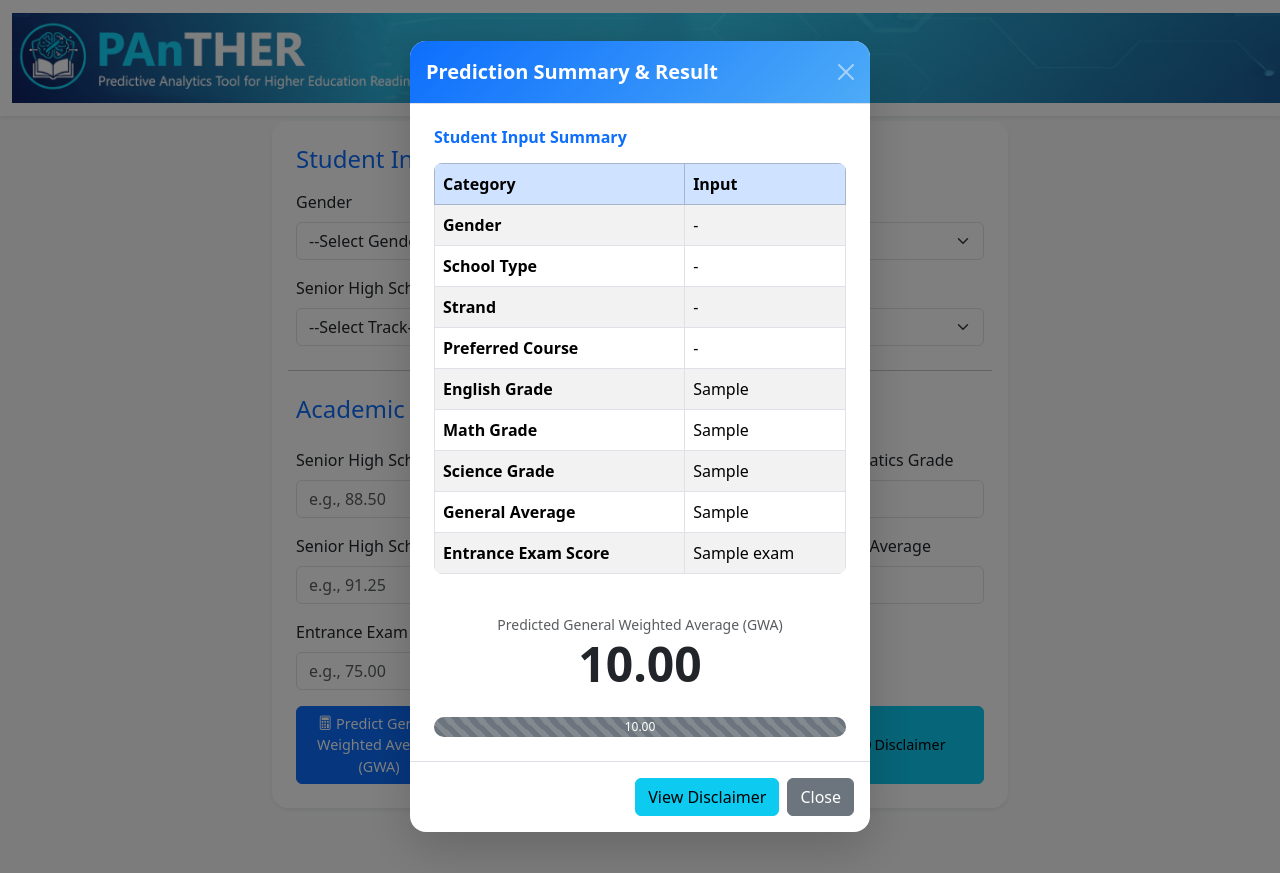
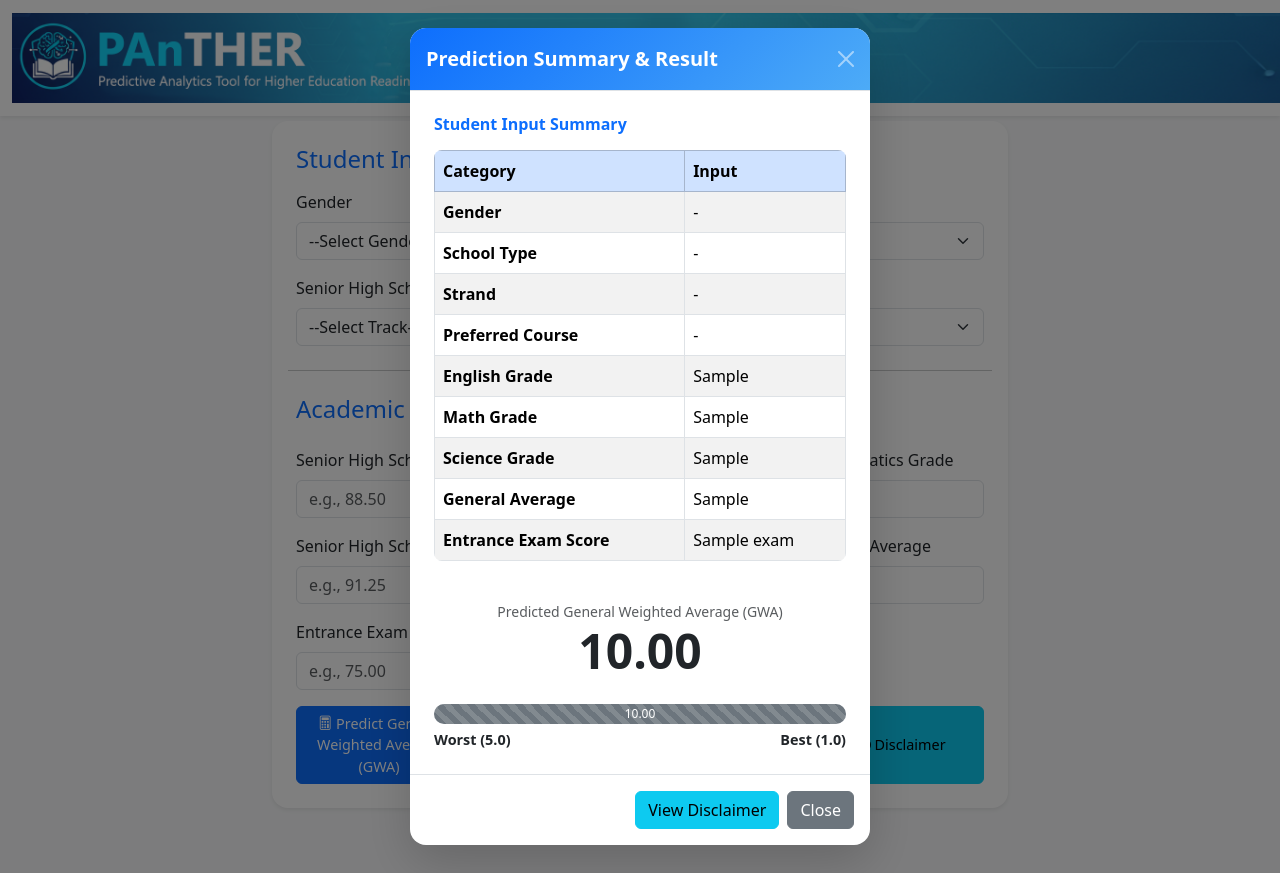
Before and after one commit to Breymar34/AcadGWAlytics, a Flask app: template templates/index.html in a window 1280 px wide. Run offline with Flask 3, Linux system fonts and the light colour scheme; the template is opened without the code that fills it: most values are stand-ins (such as "Sample title", 1, 10 or a date in 2020); parts of the project's set-up code (start-up, migrations or seed data) failed here and were passed over.

Commit message:
Update index.html

```diff
--- a/templates/index.html
+++ b/templates/index.html
@@ -357,8 +357,8 @@
             <span class="badge {{ badge_class }} fs-6 rounded-pill px-3 py-2 badge-pulse">{{ equivalent }}</span>
           </div>
 
-          <!-- Retained Progress Bar -->
-          <div class="progress" style="height: 20px; border-radius: 10px;">
+        <!-- Retained Progress Bar -->
+        <div class="progress" style="height: 20px; border-radius: 10px;">
           <div
             class="progress-bar {{ badge_class }} progress-bar-striped progress-bar-animated"
             role="progressbar"
@@ -369,6 +369,14 @@
             {{ "%.2f"|format(prediction) }}
           </div>
         </div>
+
+<!-- ✅ Best–Worst Label Below -->
+<div style="display: flex; justify-content: space-between; font-size: 0.9rem; font-weight: bold; margin-top: 5px;">
+  <span>Worst (5.0)</span>
+  <span>Best (1.0)</span>
+</div>
+
+
 
 
           <!-- Suggestion Section -->
```
